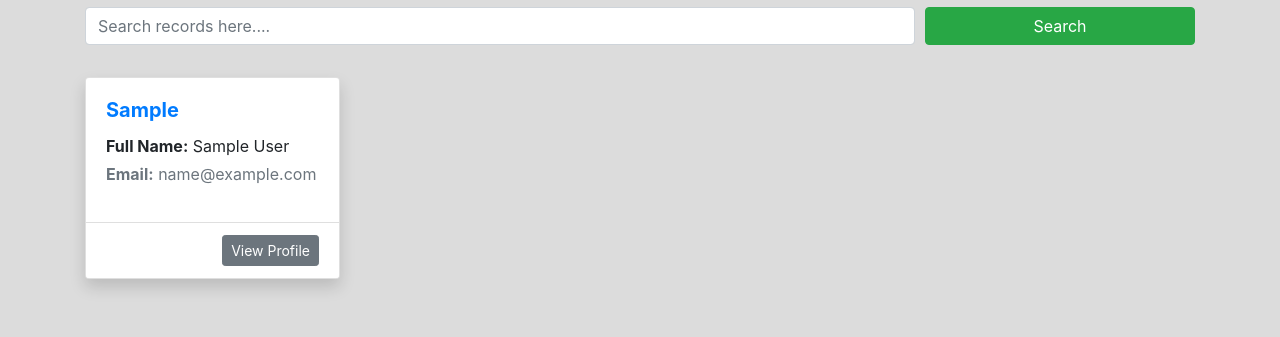
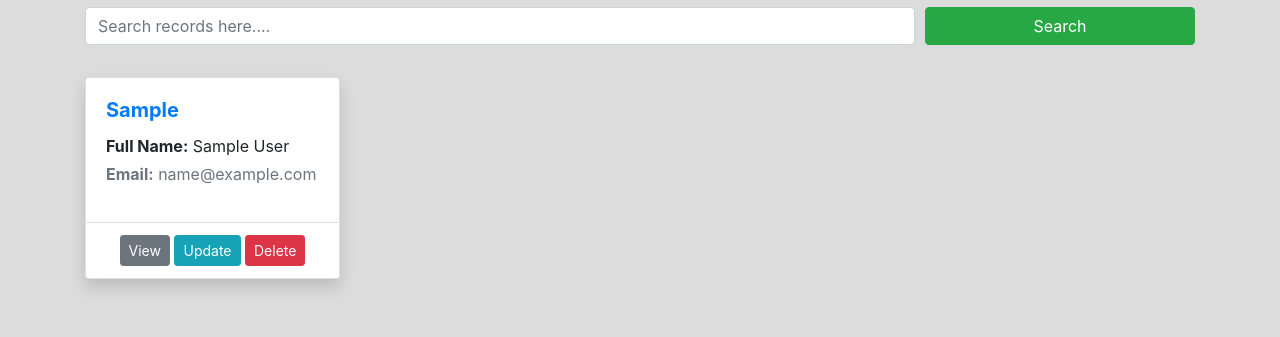
Before and after one commit to nrkravikumar/DbCheckProject, a Django app: page / in a window 1280 px wide. Shown: the part 283-620 px from the top of the page. Run offline with Django 5.2, Linux system fonts and the light colour scheme; tables that the repository leaves empty hold one stand-in row (values such as "Sample post").

Commit message:
Second commit with CRUD Operations with BootstrapModal

```diff
--- a/SampleApp/views.py
+++ b/SampleApp/views.py
@@ -5,6 +5,23 @@ from SampleApp .models import *
 
 def home(request):
 	d = RegisterPage.objects.all()
+	if request.method == "POST":
+		if "up" in request.POST:
+			s = RegisterPage.objects.get(id=request.POST['id'])
+			s.fname = request.POST.get('f')
+			s.lname = request.POST.get('l')
+			s.mail = request.POST.get('e')
+			s.phone = request.POST.get('p')
+			s.user = request.POST.get('u')
+			s.pwd = request.POST.get('pw')
+			s.save()
+			return redirect('/')
+		elif "dl" in request.POST:
+			ty = RegisterPage.objects.get(id=request.POST['id'])
+			ty.delete()
+			return redirect('/')
+		else:
+			pass
 	return render(request,'home.html',{"g":d})
 
 def logn(request):
--- a/templates/home.html
+++ b/templates/home.html
@@ -67,17 +67,102 @@
             </p>
             <p class="text-muted"><b>Email:</b> {{ i.mail }}</p>
           </div>
-          <div class="card-footer bg-white text-right">
-            <button class="btn btn-sm btn-secondary">
-              View Profile
+          <div class="card-footer bg-white text-center">
+            <button class="btn btn-sm btn-secondary" data-toggle="modal" data-target="#viewUserModal{{i.id}}" data-backdrop="static">
+              View
             </button>
+            <a href="" class="btn btn-sm btn-info" data-toggle="modal" data-target="#updateUserModal{{i.id}}" data-backdrop="static">Update</a>
+            <a href="" class="btn btn-sm btn-danger" data-toggle="modal" data-target="#deleteUserModal{{i.id}}" data-backdrop="static">Delete</a>
           </div>
         </div>
       </div>
-    {% endfor %}
+      <!-- View User -->
+      <div class="modal fade" id="viewUserModal{{i.id}}">
+        <div class="modal-dialog">
+          <div class="modal-content">
+            <!-- Modal Header -->
+            <div class="modal-header">
+              <h4 class="modal-title">View User</h4>
+              <button type="button" class="close" data-dismiss="modal">&times;</button>
+            </div>
+            <!-- Modal body -->
+            <div class="modal-body">
+              <span><b>Username:</b> {{i.user}}</span><br/>
+              <span><b>First Name:</b> {{i.fname}}</span>
+              <span><b>Last Name:</b> {{i.lname}}</span><br/>
+              <span><b>Email-Id:</b> {{i.mail}}</span><br/>
+              <span><b>Mobile Number:</b> {{i.phone}}</span><br/>
+              <button type="button" class="btn btn-danger my-2 float-right" data-dismiss="modal">Close</button>
+            </div>
+          </div>
+        </div>
+      </div>
+
+      <!-- Update User -->
+      <div class="modal fade" id="updateUserModal{{i.id}}">
+        <div class="modal-dialog">
+          <div class="modal-content">
+            <!-- Modal Header -->
+            <div class="modal-header">
+              <h4 class="modal-title">Update User</h4>
+              <button type="button" class="close" data-dismiss="modal">&times;</button>
+            </div>
+            <!-- Modal body -->
+            <div class="modal-body">
+              <form method="post">
+                <input type="hidden" name="id" value="{{i.id}}">
+                {% csrf_token %}
+                <input type="text" name="f" value="{{i.fname}}" class="form-control my-2">
+                <input type="text" name="l" value="{{i.lname}}" class="form-control my-2">
+                <input type="text" name="e" value="{{i.mail}}" class="form-control my-2">
+                <input type="text" name="p" value="{{i.phone}}" class="form-control my-2">
+                <input type="text" name="u" value="{{i.user}}" class="form-control my-2">
+                <input type="password" name="pw" value="{{i.pwd}}" class="form-control my-2">
+                <div class="row">
+                  <div class="col">
+                    <button type="button" class="btn btn-block btn-danger" data-dismiss="modal">Close</button>
+                  </div>
+                  <div class="col">
+                    <input type="submit" value="Update" class="btn btn-success btn-block" name="up">
+                  </div>
+                </div>
+              </form>
+            </div>
+          </div>
+        </div>
+      </div>
+
+      <!-- Delete User -->
+      <div class="modal fade" id="deleteUserModal{{i.id}}">
+        <div class="modal-dialog">
+          <div class="modal-content">
+            <!-- Modal Header -->
+            <div class="modal-header">
+              <h4 class="modal-title">Delete User</h4>
+              <button type="button" class="close" data-dismiss="modal">&times;</button>
+            </div>
+            <!-- Modal body -->
+            <div class="modal-body">
+              <form method="post">
+                {% csrf_token %}
+                <input type="hidden" name="id" value="{{i.id}}">
+                Are you sure need to delete {{i.user}}?
+                <div class="row mt-2">
+                  <div class="col">
+                    <button type="button" class="btn btn-block btn-danger" data-dismiss="modal">No</button>
+                  </div>
+                  <div class="col">
+                    <input type="submit" value="Yes Confirm" class="btn btn-block btn-primary" name="dl">
+                  </div>
+                </div>
+              </form>
+            </div>
+          </div>
+        </div>
+      </div>
+      {% endfor %}
   </div>
 </div>
-
 <script src="https://cdn.jsdelivr.net/npm/jquery@3.7.1/dist/jquery.slim.min.js"></script>
   <script src="https://cdn.jsdelivr.net/npm/popper.js@1.16.1/dist/umd/popper.min.js"></script>
   <script src="https://cdn.jsdelivr.net/npm/bootstrap@4.6.2/dist/js/bootstrap.bundle.min.js"></script>
```
